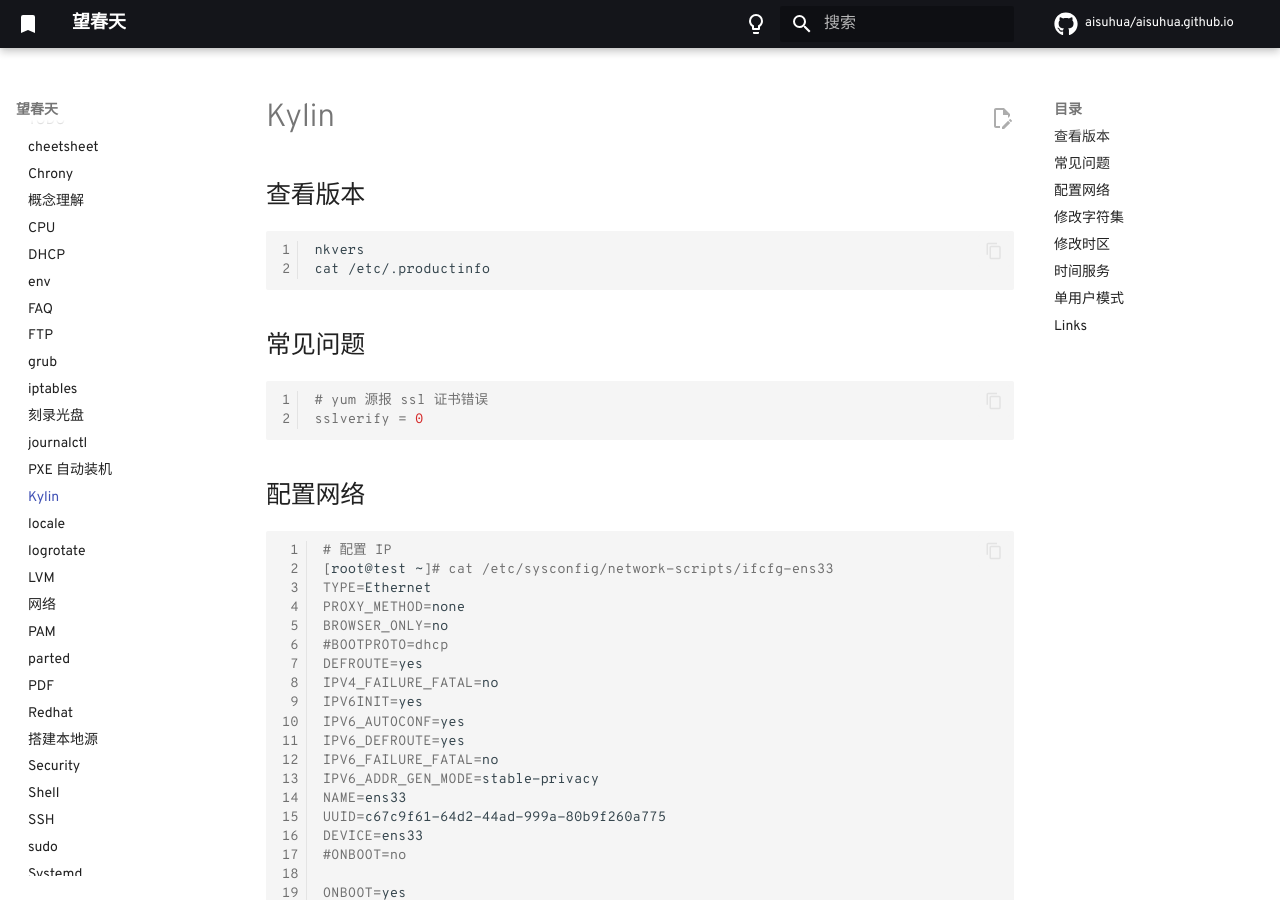
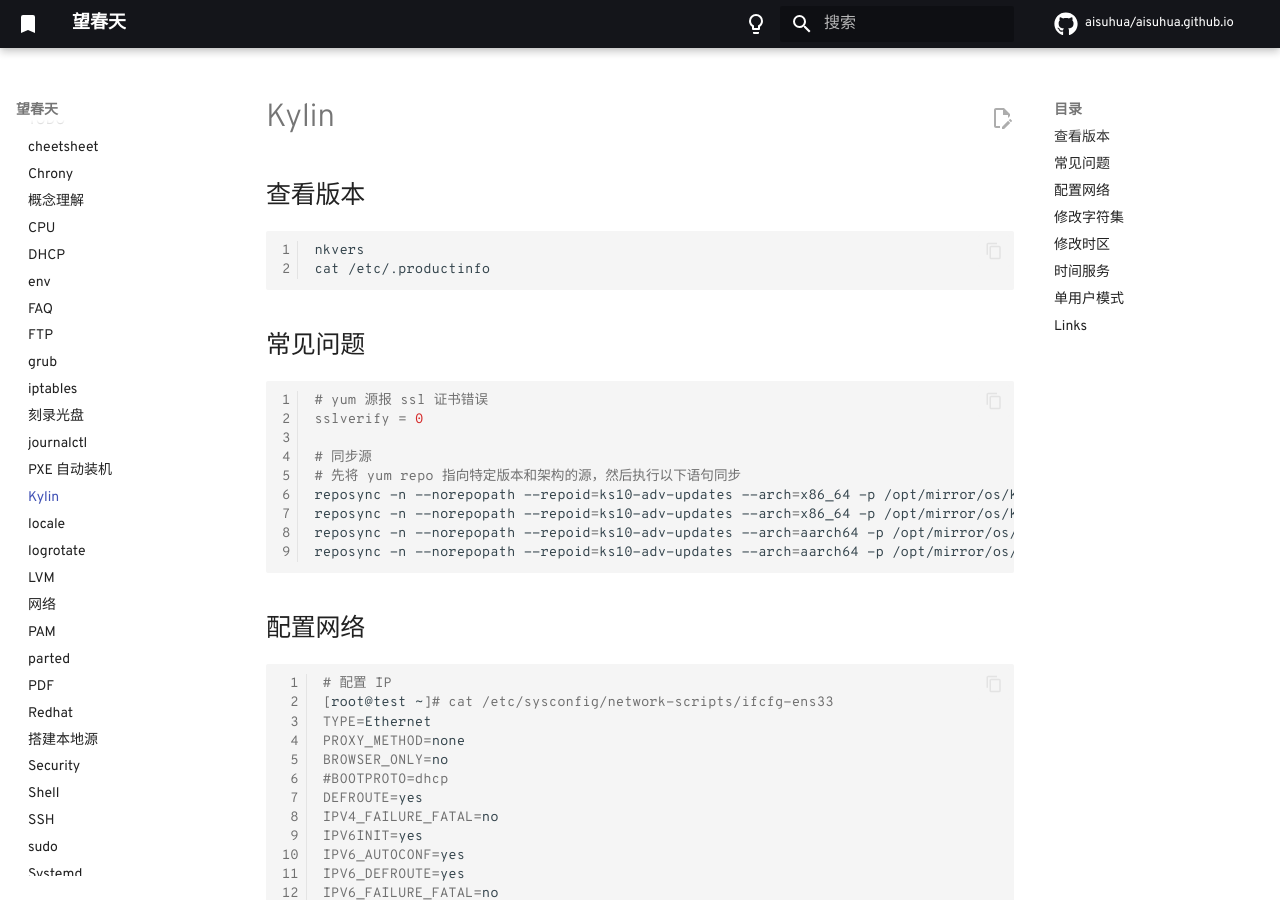
Before and after one commit to aisuhua/aisuhua.github.io, an MkDocs documentation site: the page built from docs/linux/kylin.md, in a window 1280 px wide and 900 px high. Built offline with MkDocs 1.6.1 and Material for MkDocs 9.7.7, drawn with Linux system fonts in a browser that asks for light colours; comment, search, counter and statistics services are not loaded.

Commit message:
kylin.md

````diff
--- a/docs/linux/kylin.md
+++ b/docs/linux/kylin.md
@@ -12,6 +12,13 @@
 ```sh
 # yum 源报 ssl 证书错误
 sslverify = 0
+
+# 同步源
+# 先将 yum repo 指向特定版本和架构的源，然后执行以下语句同步
+reposync -n --norepopath --repoid=ks10-adv-updates --arch=x86_64 -p /opt/mirror/os/kylin/v10sp2/updates/x86_64
+reposync -n --norepopath --repoid=ks10-adv-updates --arch=x86_64 -p /opt/mirror/os/kylin/v10sp1/updates/x86_64
+reposync -n --norepopath --repoid=ks10-adv-updates --arch=aarch64 -p /opt/mirror/os/kylin/v10sp2/updates/aarch64
+reposync -n --norepopath --repoid=ks10-adv-updates --arch=aarch64 -p /opt/mirror/os/kylin/v10sp1/updates/aarch64
 ```
 
 ## 配置网络
````
